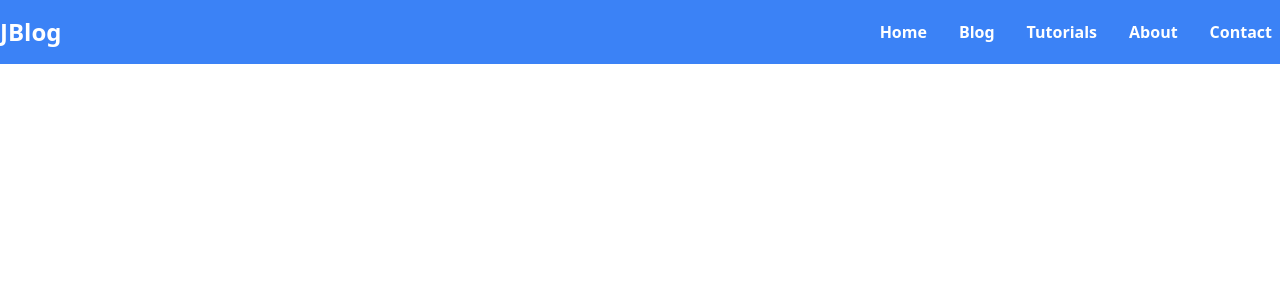
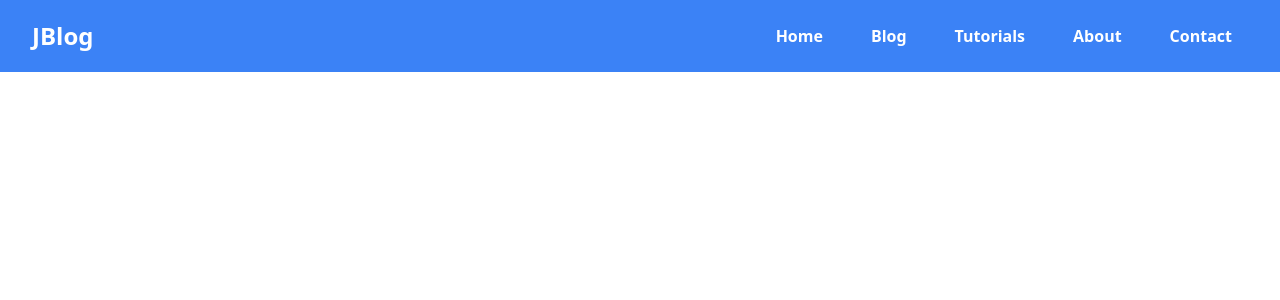
Before and after one commit to jakkrit-puts/web-blog-django, a Django app: page /blog/slug/1 in a window 1280 px wide. Shown: the top 300 px of the page. Run offline with Django 4.2, Linux system fonts and the light colour scheme; data that the repository does not hold is empty; style sheets or scripts are compiled from the project's sources; some libraries are stand-ins or nearby versions.

Commit message:
edit: redesign

```diff
--- a/templates/_base.html
+++ b/templates/_base.html
@@ -10,25 +10,29 @@
     <link href="https://cdn.jsdelivr.net/npm/tailwindcss@2.2.16/dist/tailwind.min.css" rel="stylesheet">
 </head>
 <body>
-    <nav class="bg-blue-500 py-4">
-        <div class="container mx-auto flex justify-between items-center">
-            <div class="text-white text-2xl font-bold"><a href="/">JBlog</a></div>
+    <nav class="bg-blue-500 sticky top-0 z-50 px-4">
+        <div class="container mx-auto flex justify-between items-center p-4">
+            <div class="text-white text-2xl font-bold "><a href="/">JBlog</a></div>
             <div class="hidden md:flex">
                 <ul class="flex space-x-4">
                     {% with request.resolver_match.url_name as url_name %}
-                        <li class="text-white hover:text-blue-300"><a class="font-bold hover:bg-white hover:text-blue-600 rounded-md px-2 py-2" href="/">Home</a></li>
-                        <li class="text-white hover:text-blue-300"><a class="font-bold hover:bg-white hover:text-blue-600 rounded-md px-2 py-2" href="#">Blog</a></li>
-                        <li class="text-white hover:text-blue-300"><a class="font-bold hover:bg-white hover:text-blue-600 rounded-md px-2 py-2" href="/tutorial">Tutorials</a></li>
-                        <li class="text-white hover:text-blue-300"><a class="font-bold hover:bg-white hover:text-blue-600 rounded-md px-2 py-2" href="/about-me">About</a></li>
-                        <li class="text-white hover:text-blue-300"><a class="font-bold hover:bg-white hover:text-blue-600 rounded-md px-2 py-2" href="/contact">Contact</a></li>
+                        <li class="text-white hover:text-blue-300 {% if url_name == 'home' %}bg-white text-blue-600 rounded-md  {% endif %} px-2 py-2"><a class="font-bold hover:bg-white hover:text-blue-600 rounded-md px-2 py-2" href="/">Home</a></li>
+                        <li class="text-white hover:text-blue-300 {% if url_name == 'blog' %}bg-white text-blue-600 rounded-md  {% endif %} px-2 py-2"><a class="font-bold hover:bg-white hover:text-blue-600 rounded-md px-2 py-2" href="#">Blog</a></li>
+                        <li class="text-white hover:text-blue-300 {% if url_name == 'tutorial' %}bg-white text-blue-600 rounded-md  {% endif %} px-2 py-2"><a class="font-bold hover:bg-white hover:text-blue-600 rounded-md px-2 py-2" href="/tutorial">Tutorials</a></li>
+                        <li class="text-white hover:text-blue-300 {% if url_name == 'about-me' %}bg-white text-blue-600 rounded-md  {% endif %} px-2 py-2"><a class="font-bold hover:bg-white hover:text-blue-600 rounded-md px-2 py-2" href="/about-me">About</a></li>
+                        <li class="text-white hover:text-blue-300 {% if url_name == 'contact' %}bg-white text-blue-600 rounded-md  {% endif %} px-2 py-2"><a class="font-bold hover:bg-white hover:text-blue-600 rounded-md px-2 py-2" href="/contact">Contact</a></li>
                     {% endwith %}
                 </ul>
             </div>
             <div class="md:hidden">
-                <!-- Mobile menu button -->
+            <!-- Mobile menu button -->
                 <button id="mobile-menu-button" class="text-white hover:text-blue-300">
                     <svg class="h-6 w-6" fill="none" stroke="currentColor" viewBox="0 0 24 24" xmlns="http://www.w3.org/2000/svg"><path stroke-linecap="round" stroke-linejoin="round" stroke-width="2" d="M4 6h16M4 12h16M4 18h16"></path></svg>
                 </button>
+            </div>
+        </div>
+        <div>
+            <div class="md:hidden">
                 <!-- Mobile menu (hidden by default) -->
                 <div id="mobile-menu" class="hidden">
                     <ul class="mt-2 space-y-2">
--- a/templates/blog/detail.html
+++ b/templates/blog/detail.html
@@ -1,27 +1,23 @@
 {% extends "_base.html" %}
 
 {% block content %}
-<div class="mt-6 max-w-7xl px-10 py-6 mx-auto">
+<div class="mt-6 max-w-7xl lg:px-10 px-5 py-6 mx-auto">
   {% for item in data.blog %}
   <div class="mt-2">
-    <a href="#" class="sm:text-2xl md:text-3xl lg:text-3xl xl:text-4xl font-bold text-gray-600 hover:underline">{{item.title}}</a>
+    <a href="#" class="sm:text-2xl md:text-3xl lg:text-3xl xl:text-4xl font-bold text-gray-600">{{item.title}}</a>
     <!--author avator-->
    <div class="font-light text-gray-600">
-      <a href="#" class="flex items-center mt-6 mb-6"
-        ><img
-          src="https://avatars.githubusercontent.com/u/71964085?v=4"
-          alt="avatar"
-          class="hidden object-cover w-10 h-10 mx-4 rounded-full sm:block"
-        />
-        <h1 class="font-bold text-gray-700 hover:underline">
-          By JK
-          {% comment %} <span class="text-sm text-green-500 font-bold bg-gray-100 rounded-full py-2 px-2">100</span> view {% endcomment %}
-        </h1>
-      </a>
+        <p class="font-bold text-gray-700 mt-2">
+          <span class="gap-4">
+            {% for t in item.tag.all %}
+            <span class="inline-flex items-center rounded-full bg-gray-100 px-2 py-1 text-xs font-medium text-gray-600">{{ t.tag_name }}</span>
+            {% endfor %}
+         </span>
+        </p>
     </div>
   </div>
 
-  <div class="py-10 mx-auto">
+  <div class="py-8 mx-auto">
     <div class=" ">
       <!-- image-->
       <a
@@ -29,7 +25,7 @@
         class="block transition duration-200 ease-out transform"
       >
         <img
-          class="object-cover w-full shadow-sm h-fit rounded border"
+          class="lg:object-center lg:w-full shadow-sm lg:h-3/5 rounded border"
           src="{{item.photo.url}}"
         />
       </a>
--- a/templates/index.html
+++ b/templates/index.html
@@ -2,6 +2,10 @@
 
 {% block content %}
 <div class="bg-white py-24 sm:py-24">
+  <div class="mx-auto max-w-2xl text-center">
+    <h2 class="text-3xl font-bold tracking-tight text-gray-900 sm:text-4xl">From the blog</h2>
+    <p class="mt-2 lg:text-lg sm:text-xs lg:leading-8 text-gray-600">Learn how to grow your business with our expert advice.</p>
+  </div>
   <div class="max-w-7xl px-10 py-6 mx-auto ">
     <div class="mx-auto mt-10 grid max-w-2xl grid-cols-1 gap-x-8 gap-y-20 lg:mx-0 lg:max-w-none lg:grid-cols-3 sm:grid-cols-2">
       {% for item in data.blog %}
```
Also changed, not shown: blog/models.py (+4 -3 lines), blog/migrations/0001_initial.py, blog/migrations/0002_alter_blog_short_detail.py (added).
